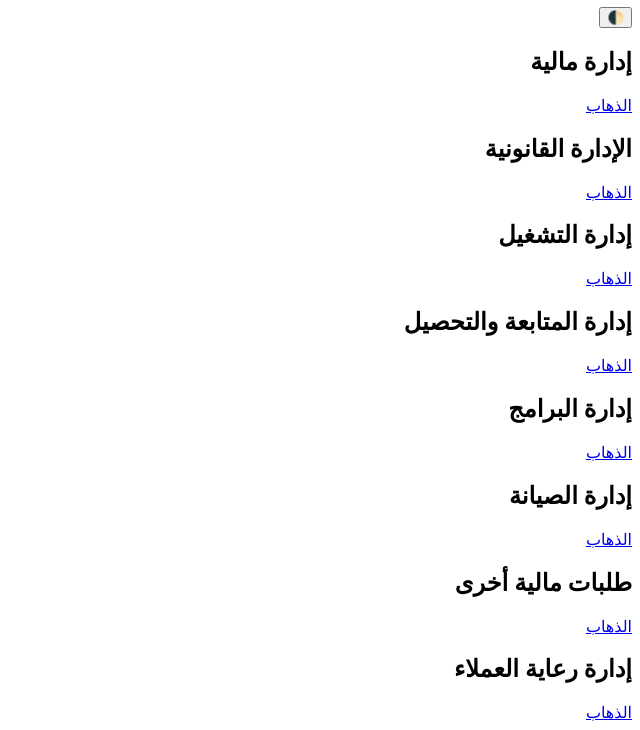
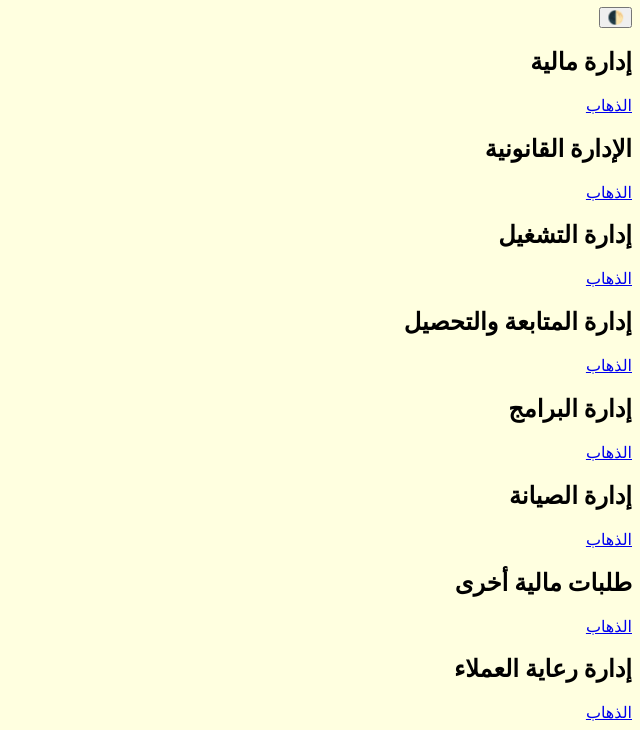
Before and after one commit to MohamedElFawyproject/Yelo-Guide, a plain HTML site: page index.html in a window 1280 px wide. Shown: the part 385-1115 px from the top of the page, without its empty margins (640-1280 px from the left). Drawn offline with Linux system fonts and the light colour scheme.

```diff
--- a/css/style.css
+++ b/css/style.css
@@ -35,3 +35,6 @@
   background-color: #333;
   color: #fff;
 }
+body {
+  background-color: lightyellow;
+}
```
